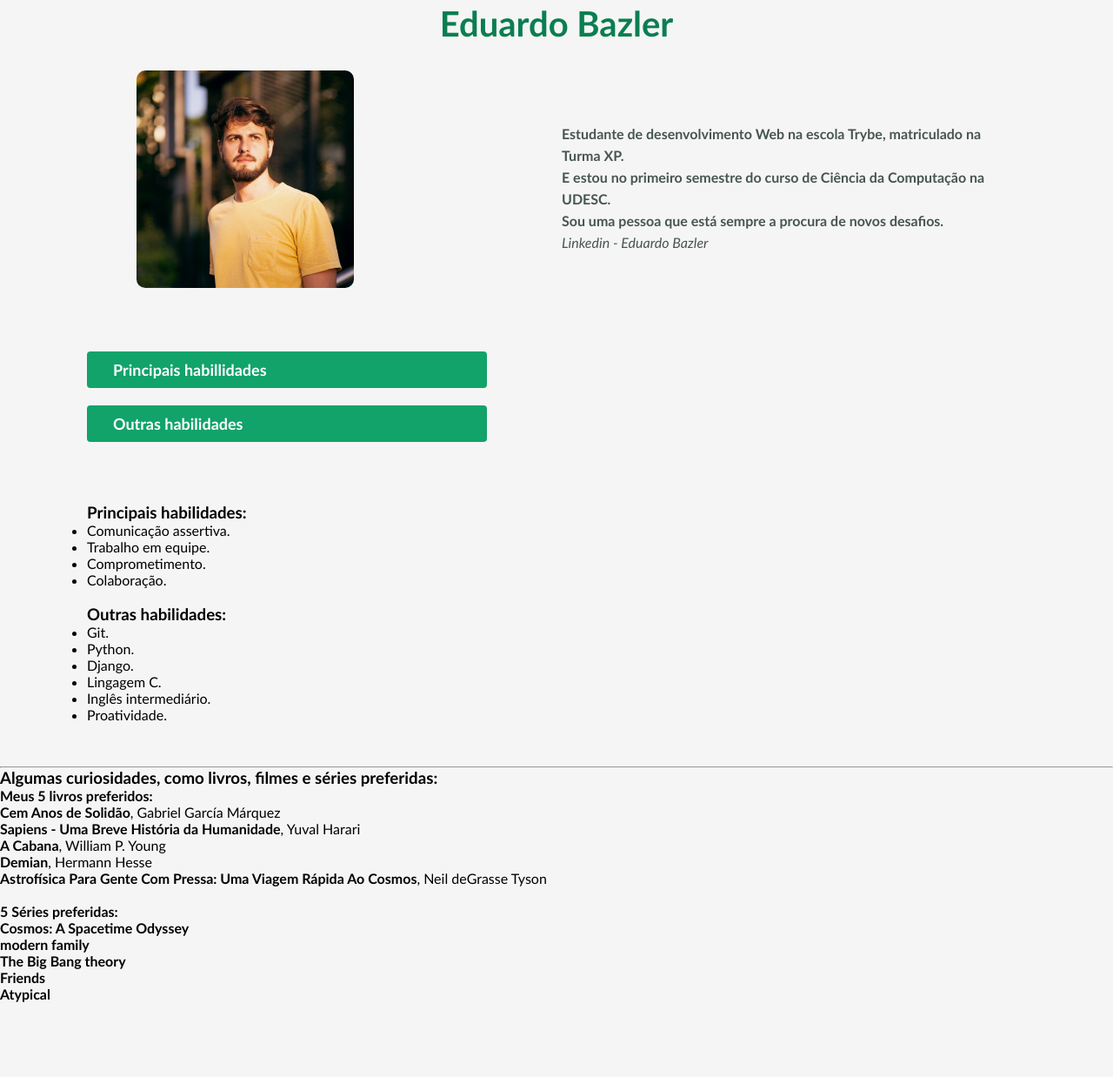
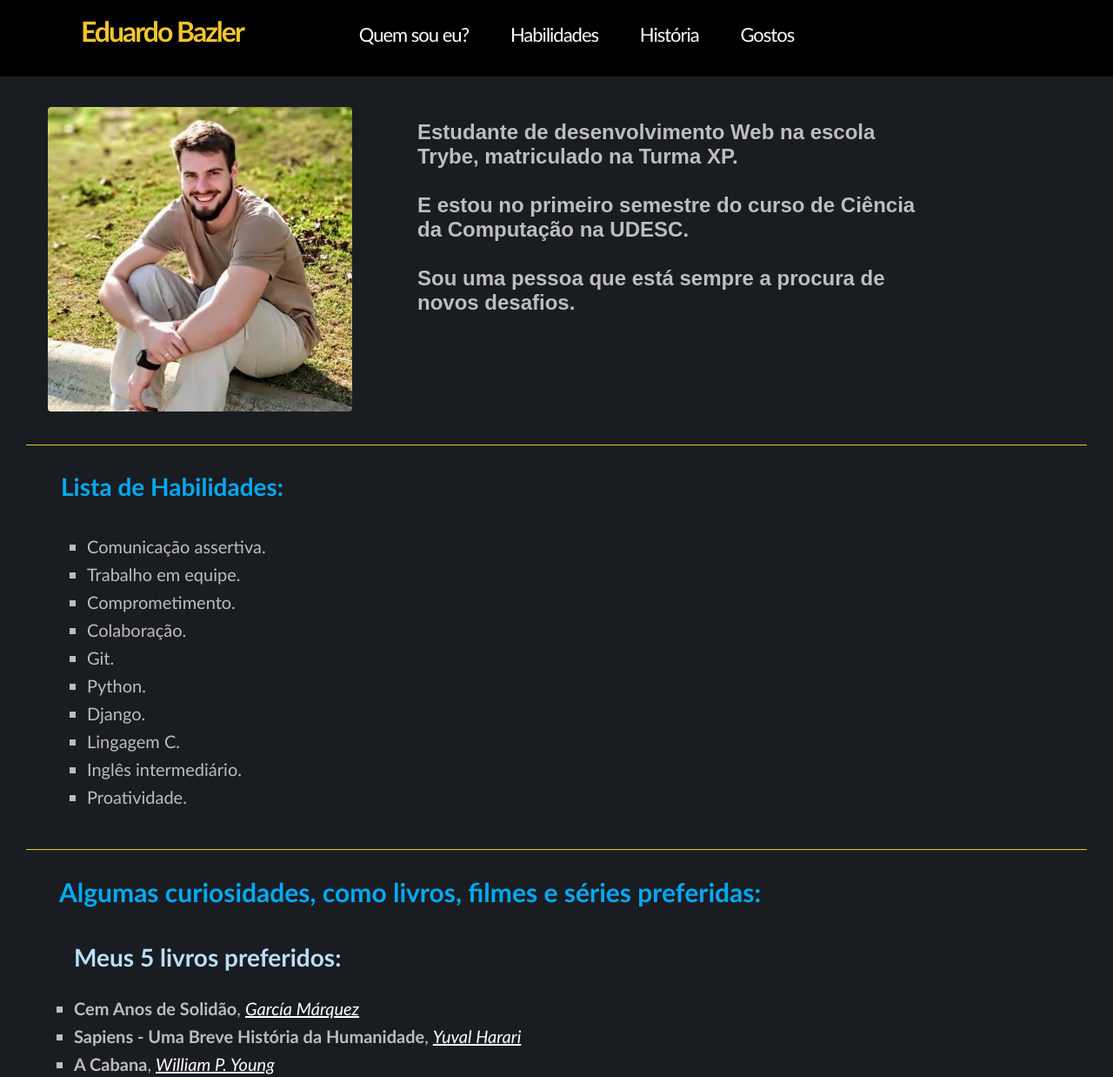
Before and after one commit to eduardobazler/eduardobazler.github.io, a plain HTML site: page index.html in a window 1280 px wide. Shown: the part 17-1255 px from the top of the page at 87% size. Before the commit the page ends 1169 px from the top, so only its background shows below. Drawn offline with Linux system fonts and the light colour scheme.

Commit message:
tota edição feita, falta detalhes do footer e fazer o texto

```diff
--- a/index.html
+++ b/index.html
@@ -1,65 +1,64 @@
 <!DOCTYPE html>
-<html lang="en">
+<html lang="pt-br">
   <head>
     <meta charset="UTF-8" />
     <meta http-equiv="X-UA-Compatible" content="IE=edge" />
     <meta name="viewport" content="width=device-width, initial-scale=1.0" />
     <link rel="stylesheet" href="style.css" />
+    <link href="fontawesome/css/all.css" rel="stylesheet">
     <title>Eduardo Bazler</title>
   </head>
 
-    <div class="header">
+  <body>
+    <header class="dar-header">
+      <div class="container">
+        <div class="nome-principal">
           <h1>Eduardo Bazler</h1>
         </div>
-    <div class="apresentacao">
-      <div class="apresentacao-esquerda">
-        <img
-          class="picture"
-          src="imagens/eduardo.jpg"
-          alt="foto de Eduardo Bazler"
-        />
+        <nav class="nav-bar">
+          <div>
+            <ul>
+              <li><a href="#quem-sou-eu">Quem sou eu?</a></li>
+              <li><a href="#lista-habilidades">Habilidades</a></li>
+              <li><a href="#historia">História</a></li>
+              <li><a href="#curiosidades">Gostos</a></li>
+            </ul>
           </div>
-
-      <div class="apresentacao-direita">
+          </div>
+        </nav>
+      </div>
+    </header>
+    <main>
+      <div class="main-foto">
+        <img src="imagens/edu.jpg" alt="Foto de Eduardo Bazler">
+      </div>
+      <article class="block-in-line">
+        <div class="main-text" id="quem-sou-eu" >
           <p>
-          <strong
-            >Estudante de desenvolvimento Web na escola Trybe, matriculado na
+            Estudante de desenvolvimento Web na escola Trybe, matriculado na
             Turma XP.
+            <br>
             <br />
             E estou no primeiro semestre do curso de Ciência da Computação na
             UDESC.
+            <br>
             <br />
             Sou uma pessoa que está sempre a procura de novos desafios.
-          </strong>
           </p>
-        <a
-          href="https://www.linkedin.com/in/eduardo-bazler-782495127/"
-          target="_blanck"
-          >Linkedin - Eduardo Bazler</a
-        >
         </div>
+      </article>
       <div class="clear"></div>
-    </div>
-
-
-    <div class="referencia-botao">
-      <a href="#principais_habilidades" class="button " >Principais habillidades</a>
-      <a href="#Outras_habilidades" class="button" >Outras habilidades</a>
-    </div>
-
-
-    <div class="lista-habilidades">
+    </main>
+    <section>
+      <hr>
+      <article id='lista-habilidades' class="lista-habilidades">
+        <div>
+          <h3>Lista de Habilidades:</h3>
           <ul>
-        <h3 class="hero-title">Principais habilidades:</h3>
             <li>Comunicação assertiva.</li>
             <li>Trabalho em equipe.</li>
             <li>Comprometimento.</li>
             <li>Colaboração.</li>
-      </ul>
-      <br />
-
-      <ul >
-        <h3 class="hero-title">Outras habilidades:</h3>
             <li>Git.</li>
             <li>Python.</li>
             <li>Django.</li>
@@ -68,26 +67,31 @@
             <li>Proatividade.</li>
           </ul>
         </div>
-
-    <hr />
-    <h3>Algumas curiosidades, como livros, filmes e séries preferidas:</h3>
+      </article>
+      <hr>
+      <article id="curiosidades" class="curiosidades">
+        <div>
+          <div>
+            <h3 class="titulo-curiosidades">Algumas curiosidades, como livros, filmes e séries preferidas:</h3>
             <ol>
-      <h4>Meus 5 livros preferidos:</h4>
-      <li><strong>Cem Anos de Solidão</strong>, Gabriel García Márquez</li>
+                <h4 >Meus 5 livros preferidos:</h4>
+                <li><strong>Cem Anos de Solidão</strong>, <i><u>García Márquez</u></i></li>
                 <li>
-        <strong>Sapiens - Uma Breve História da Humanidade</strong>, Yuval
-        Harari
+                  <strong>Sapiens - Uma Breve História da Humanidade</strong>, <i><u>Yuval
+                    Harari</u></i>
                 </li>
-      <li><strong>A Cabana</strong>, William P. Young</li>
-      <li><strong>Demian</strong>, Hermann Hesse</li>
+                <li><strong>A Cabana</strong>, <i><u>William P. Young</u></i></li>
+              <li><strong>Demian</strong>, <i><u> Hesse</i></u></li>
               <li>
                 <strong
                   >Astrofísica Para Gente Com Pressa: Uma Viagem Rápida Ao
                   Cosmos</strong
-        >, Neil deGrasse Tyson
+                >, <i><u>Neil deGrasse Tyson</u></i>
               </li>
             </ol>
+          </div>
           <br />
+          <div>
             <ol>
               <h4>5 Séries preferidas:</h4>
               <li><strong>Cosmos: A Spacetime Odyssey</strong></li>
@@ -96,5 +100,27 @@
               <li><strong>Friends</strong></li>
               <li><strong>Atypical</strong></li>
             </ol>
+          </div>
+        </div>
+      </article>
+      <hr>
+      <article class="curiosidades">
+        <div>
+          <h3 id="historia" class="titulo-hist">Um pouco da minha hsitŕoa até aqui:</h3>
+          <div class="text-hist">
+            <p>Aqui vou colocar um pouco sobre a minha história</p>
+          </div>
+        </div>
+      </article>
+
+    </section>
+    <footer class="footer">
+
+      <div>
+        <h3>Contato:</h3>
+        <a href="https://www.linkedin.com/in/eduardo-bazler-782495127/">linkedin - Eduardo Bazler</a>
+      </div>
+    </footer>
   </body>
+
 </html>
--- a/style.css
+++ b/style.css
@@ -1,91 +1,187 @@
 * {
-    margin: 0%;
-    padding: 0%;
+  margin: 0%;
+  padding: 0%;
 }
 
 body {
-    font-family: 'Gill Sans', 'Gill Sans MT', Calibri, 'Trebuchet MS', sans-serif;
-    background-color: #f5f5f5;
+  background-color: #191d21;
+  font-family: "Gill Sans", "Gill Sans MT", Calibri, "Trebuchet MS", sans-serif;
 }
 
-.header {
-    text-align: center;
-    padding: 20px;
-    color: #0a7e51;
-    font-size: 20px;
-    background-color: #f5f5f5;
+.block-in-line {
+  display: inline-block;
+}
+
+.clear {
+  clear: both;
+}
+
+.dar-header {
+  padding: 30px 0px;
+  color: #ffffff;
+  background-color: #000000;
+  font: 16px;
+}
+
+.container {
+  margin: 0px 50px;
+  padding: 0 30px;
+}
+
+.nome-principal {
+  color: #000000;
+  border: solid;
+  display: inline-block;
+  border-radius: 4px;
+  /* background-color: #ffffff; */
+}
+
+.nome-principal h1 {
+  padding: 0px 10px;
+  color: #f1c52a;
+  letter-spacing: -2px;
+}
+
+.nav-bar {
+  display: inline-block;
+  width: 60%;
+  margin: 0px 30px;
+  font-size: 30px;
+  text-align: center;
+}
+
+.nav-bar li {
+  list-style: none;
+  letter-spacing: -1px;
+  padding: 0px 10px;
+  margin: 0px 10px;
+  font-size: 22px;
+  display: inline-block;
+}
+
+nav a {
+  text-decoration: none;
+  color: unset;
+}
+
+nav a:hover {
+  color: #757575;
+}
+
+.main-foto {
+  padding: 30px 50px;
+  /* display: inline-block; */
+  margin: 5px;
+  float: left;
+}
+
+.main-foto img {
+  width: 350px;
+  border-radius: 4px;
+}
+
+.main-text {
+  width: 600px;
+  padding: 30px 10px;
+  margin: 20px 10px;
+}
+
+.main-text p {
+  color: #bdbdbd;
+  font-family: sans-serif;
+  font-size: 24px;
+  font-weight: 600;
+}
+
+hr {
+  margin: 0px 30px;
+  color: #f1c52a;
+  border: solid;
+  border-top-width: 0px;
+  border-bottom-width: 1px;
+}
+
+.lista-habilidades {
+  padding: 30px 70px;
+}
+
+.lista-habilidades h3 {
+  color: #03A9F4;
+  font-size: 28px;
+  margin-bottom: 30px;
+}
+.lista-habilidades ul {
+  margin-left: 15px;
+  list-style: square;
+  padding: 10px 15px;
+}
+
+.lista-habilidades li {
+  font-size: 20px;
+  color: #bdbdbd;
+  margin-bottom: 8px;
+}
+
+.curiosidades {
+  padding: 30px 30px;
+}
+
+.curiosidades h4 {
+  color: #BBDEFB;
+  font-size: 28px;
+  margin-bottom: 30px;
+}
+
+.curiosidades ol {
+  margin-left: 40px;
+  list-style: square;
+  padding: 10px 15px;
+}
+
+.curiosidades li {
+  font-size: 20px;
+  color: #bdbdbd;
+  margin-bottom: 8px;
+}
+
+.titulo-curiosidades {
+  color: #03A9F4;
+  font-size: 30px;
+  margin-left: 38px;
+  margin-bottom: 30px;
+}
+
+i {
+  color: #ffffff;
+}
+
+.footer {
+  background-color: #f1c52a;
+  margin-top: 10px;
+  padding: 40px 40px;
+}
+
+.text-hist {
+  width: 600px;
+  padding: 30px 10px;
+  margin: 20px 10px;
+}
+
+.text-hist p {
+  color: #bdbdbd;
+  font-family: sans-serif;
+  font-size: 20px;
+  margin-left: 15px;
 
 }
 
-.apresentacao {
-    padding: 10px;
-    text-align: center;
-    position: relative;
-    background-color: #f5f5f5;
-
+.titulo-hist {
+  color: #03A9F4;
+  padding: 0px 30px;
+  font-size: 30px;
 }
 
-.picture {
-    width: 250px;
-    border-radius: 4%;
-
-
+.footer h3{
+    display: inline-block;
+    padding: 10px;
 }
-
-.apresentacao-esquerda{
-    float: left;
-
-    margin-left: 20px;
-    width: 40%;
-
-}
-
-.apresentacao-direita{
-   float: right;
-   padding: 20px;
-   margin-right: 100px;
-   text-align: left;
-   margin-top: 40px;
-   line-height: 25px;
-   color: #475550;
-   width: 40%;
-
-
-}
-
-.apresentacao-direita a {
-    text-decoration: none;
-    font-style: italic;
-    color: #475550;
-
-
-}
-
-.clear{
-    clear: both;
-}
-
-.referencia-botao{
-    text-align: left;
-    width: 400px;
-    padding-left: 100px;
-    margin-top: 60px;
-}
-
-.button {
-    width: 400px;
-    background-color: #11a36a;
-    color: white;
-    padding: 10px 30px;
-    font-weight: 700;
-    text-decoration: none;
-    border-radius: 4px;
-    text-align: lef;
-    display: block;
-    margin: 20px auto;
-    font-size: 18px;
-  }
-
-.lista-habilidades {
-    padding: 50px 100px;
-}
```
Also changed, not shown: imagens/edu.jpg (added), 1 other file. Lines whose indentation alone changed are shown as unchanged.
